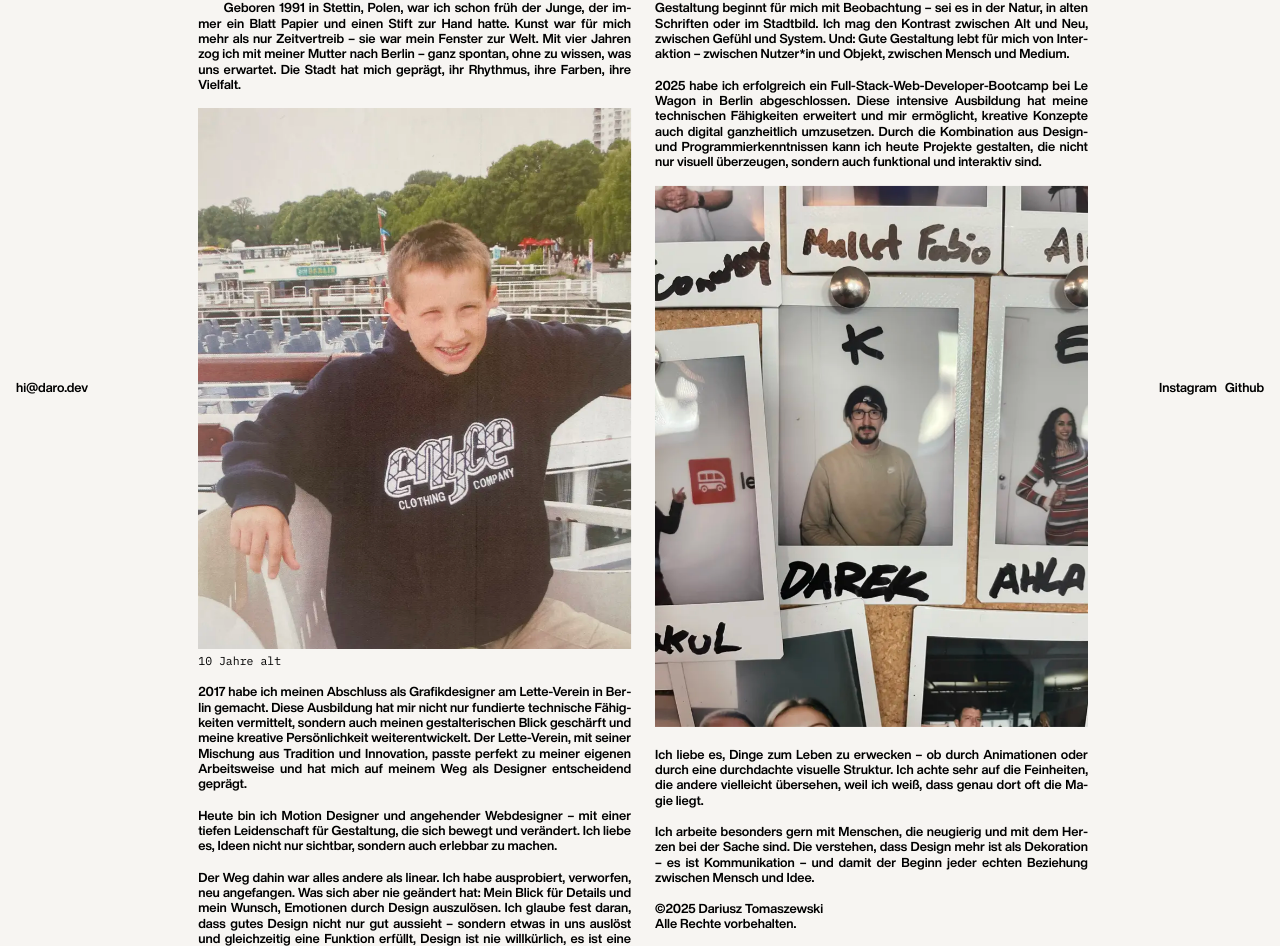
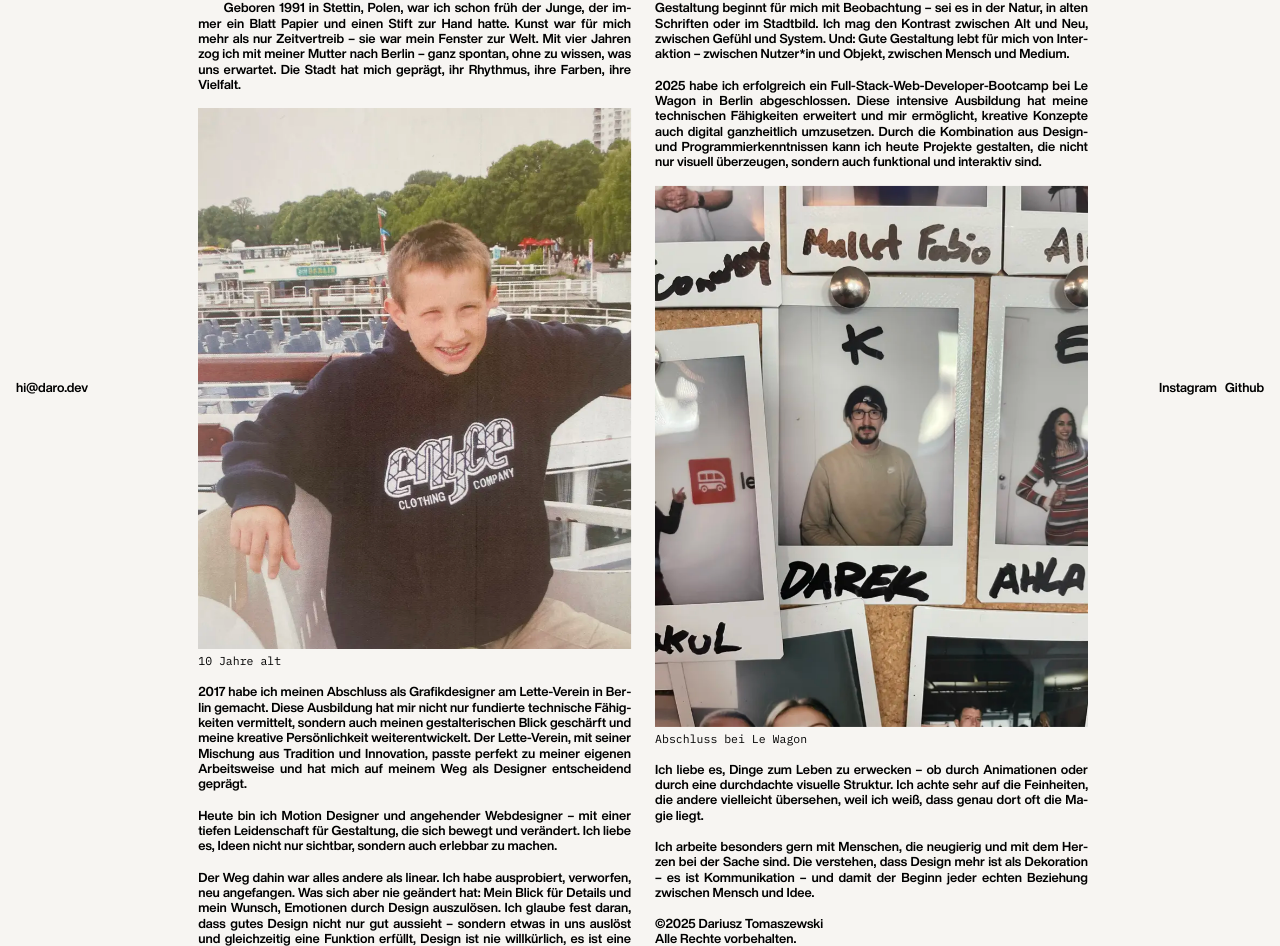
Before and after one commit to darko-img/portfolio_darek, a SvelteKit app: page /mehr in a window 1280 px wide. Shown: the part 388-1334 px from the top of the page. Built offline with nearby package versions, Linux system fonts and the light colour scheme.

Commit message:
loader fix 9

```diff
--- a/src/routes/mehr/+page.svelte
+++ b/src/routes/mehr/+page.svelte
@@ -108,8 +108,11 @@
     </div>
 
     <div class="section">
-      <img src="/abschluss_lewagon.webp" alt="Abschluss LeWagon" class="portrait" />
-    </div>
+  <figure class="image-caption">
+    <img src="/abschluss_lewagon.webp" alt="Abschluss LeWagon" class="portrait" />
+    <figcaption>Abschluss bei Le Wagon</figcaption>
+  </figure>
+</div>
 
     <div class="section">
       <p class="t-reveal">Ich liebe es, Dinge zum Leben zu erwecken – ob durch Animationen
```
